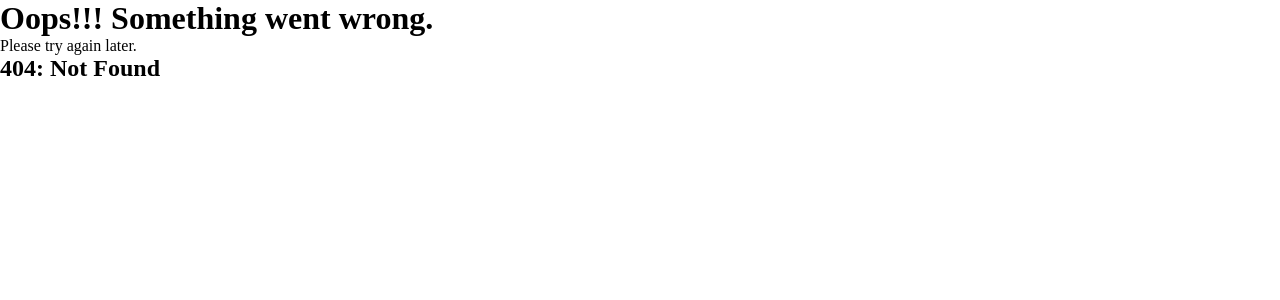
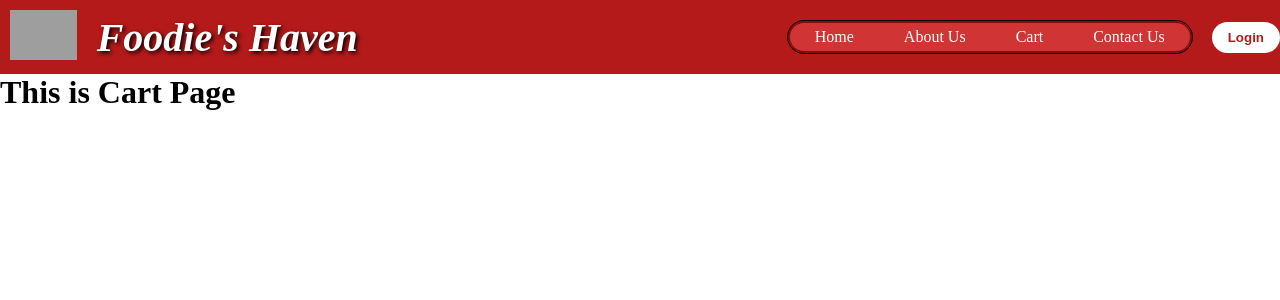
Before and after one commit to shlokrastogi/Namaste-React, a React (Vite) app: page /cart in a window 1280 px wide. Before the commit this address had no page. Shown: the top 300 px of the page. Built offline with nearby package versions, Linux system fonts and the light colour scheme; grey boxes are pictures that could not be loaded.

Commit message:
learn about links in react-router-dom

```diff
--- a/index.css
+++ b/index.css
@@ -55,6 +55,11 @@
   border-radius: 25px;
   /* outline: solid 1.5px white; */
   cursor: pointer;
+}
+
+.nav-links {
+  text-decoration: none;
+  color: inherit;
 }
 
 .login-btn > button {
--- a/src/App.tsx
+++ b/src/App.tsx
@@ -4,6 +4,9 @@ import { createBrowserRouter, RouterProvider } from "react-router-dom";
 import About from "./components/About";
 import Contact from "./components/Contact";
 import Error from "./components/Error";
+import Body from "./components/Body";
+import Cart from "./components/Cart";
+
 /**
  * Header
  * -logo
@@ -30,9 +33,11 @@ const appRouter = createBrowserRouter([
   {
     path: "/",
     element: <AppLayout />,
-    errorElement: <Error />,
+    children: [
+      {
+        path: "/",
+        element: <Body />,
       },
-
       {
         path: "/about",
         element: <About />,
@@ -42,6 +47,13 @@ const appRouter = createBrowserRouter([
         path: "/contact",
         element: <Contact />,
       },
+      {
+        path: "/cart",
+        element: <Cart />,
+      },
+    ],
+    errorElement: <Error />,
+  },
 ]);
 
 const root = ReactDOM.createRoot(document.getElementById("root")!);
--- a/src/components/AppLayout.tsx
+++ b/src/components/AppLayout.tsx
@@ -1,11 +1,12 @@
 import Header from "./Header";
 import Body from "./Body";
 import { RestaurantType } from "../types/restaurant";
+import { Outlet } from "react-router-dom";
 
 const AppLayout = () => (
   <div className="app">
     <Header />
-    <Body />
+    <Outlet />
   </div>
 );
 
--- /dev/null
+++ b/src/components/Cart.tsx
@@ -0,0 +1,9 @@
+const Cart = () => {
+  return (
+    <div className="cart">
+      <h1>This is Cart Page</h1>
+    </div>
+  );
+};
+
+export default Cart;
--- a/src/components/Header.tsx
+++ b/src/components/Header.tsx
@@ -1,5 +1,5 @@
 import { useState } from "react";
-
+import { Link } from "react-router-dom";
 const Header = () => {
   const [isLoggedIn, setIsLoggedIn] = useState("Login");
 
@@ -17,10 +17,26 @@ const Header = () => {
       </div>
       <div className="nav-items">
         <ul>
-          <li>Home</li>
-          <li>About Us</li>
-          <li>Cart</li>
-          <li>Contact Us</li>
+          <li>
+            <Link to="/" className="nav-links">
+              Home
+            </Link>
+          </li>
+          <li>
+            <Link to="/about" className="nav-links">
+              About Us
+            </Link>
+          </li>
+          <li>
+            <Link to="/cart" className="nav-links">
+              Cart
+            </Link>
+          </li>
+          <li>
+            <Link to="/contact" className="nav-links">
+              Contact Us
+            </Link>
+          </li>
         </ul>
       </div>
       <div className="login-btn">
```
Also changed, not shown: src/components/StaticDataComponent.tsx (+55 -0 lines). Lines whose indentation alone changed are shown as unchanged.
